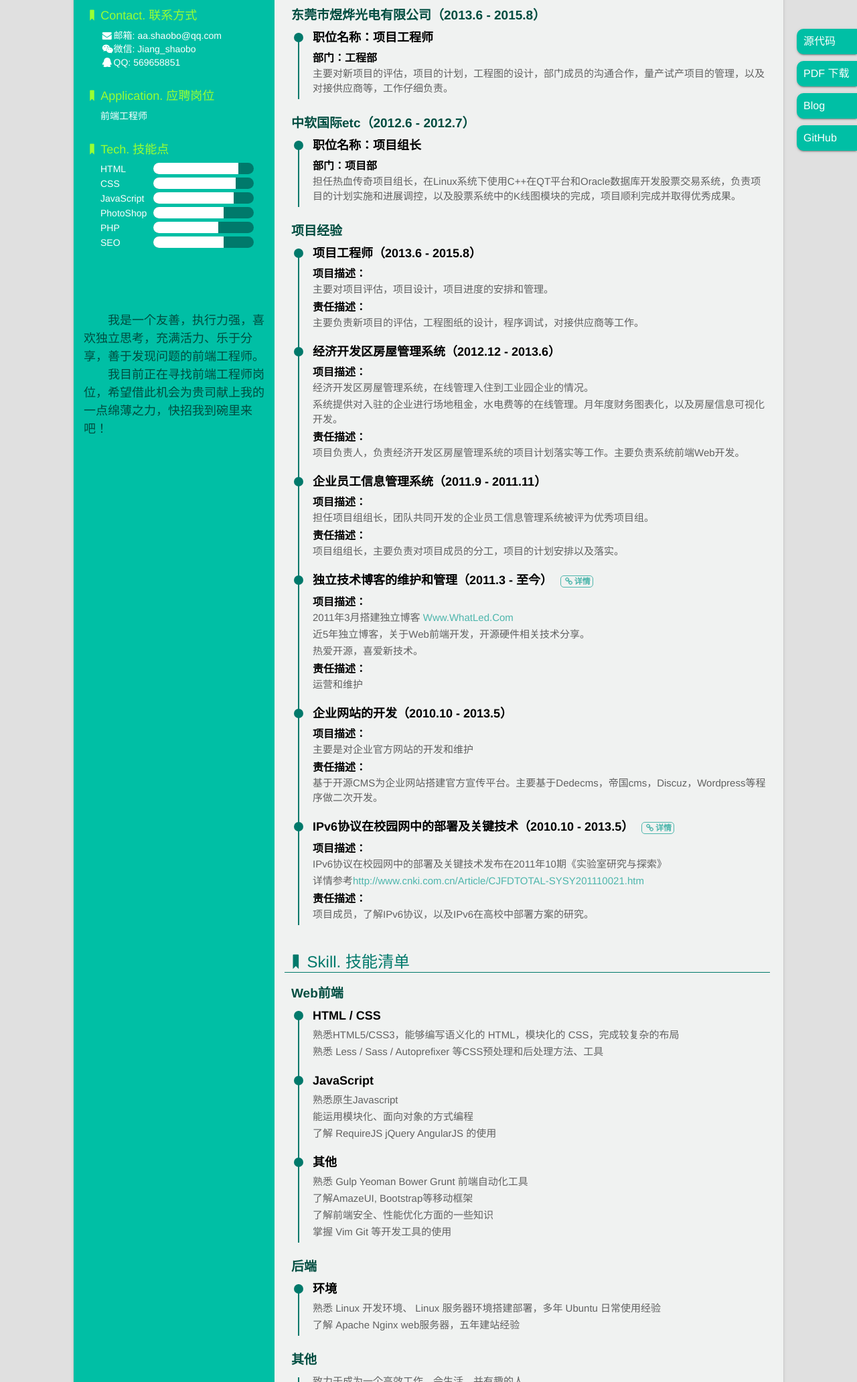
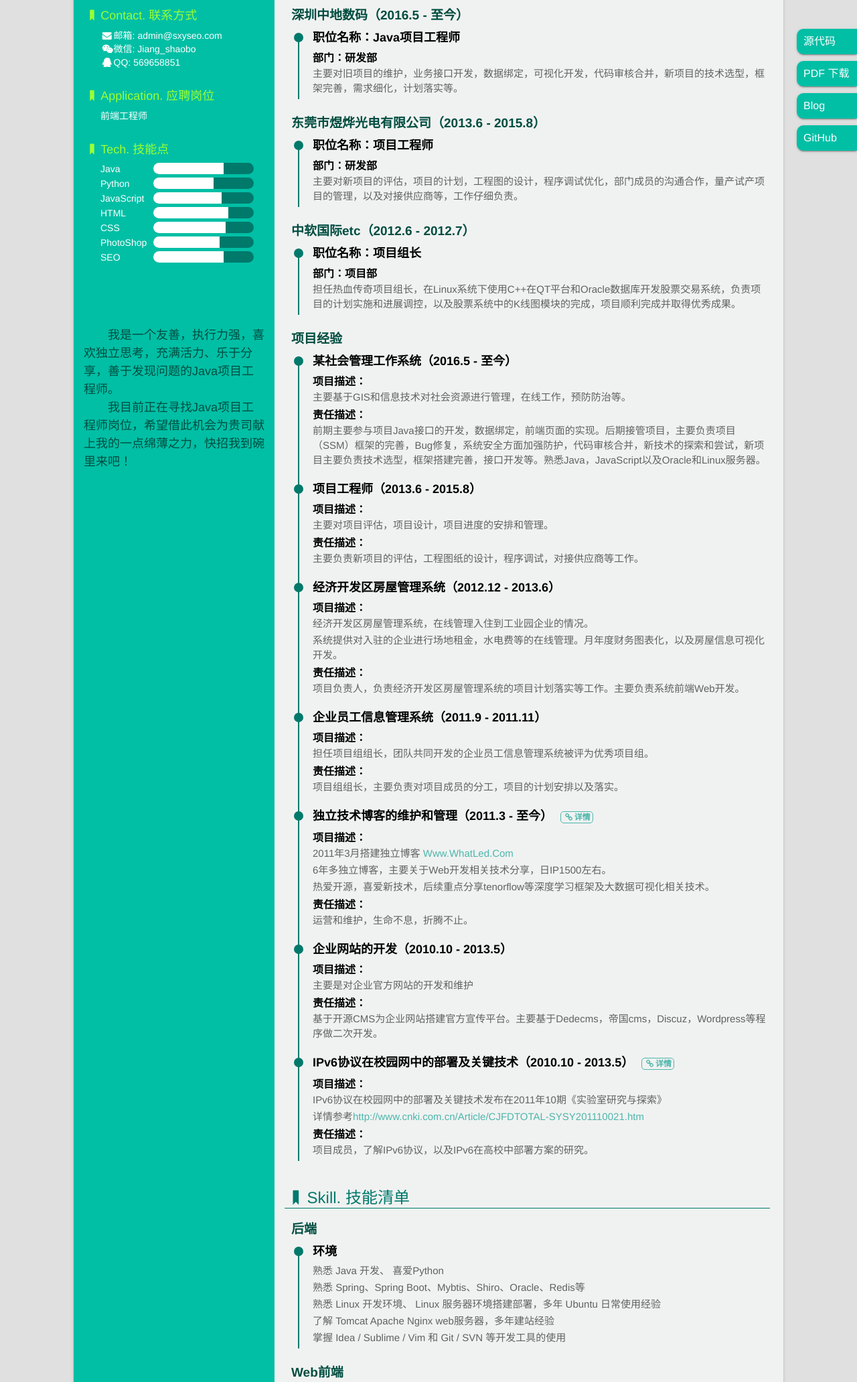
Before and after one commit to sxyseo/Resume, a website: page index.html in a window 1280 px wide. Shown: the part 285-2348 px from the top of the page at 67% size. Drawn offline with Linux system fonts and the light colour scheme.

Commit message:
Java项目工程师2017-08-08

```diff
--- a/index.html
+++ b/index.html
@@ -2,9 +2,9 @@
 <html>
 <head>
     <meta charset="UTF-8">
-    <title>蒋少博的简历</title>
+    <title>蒋少博的简历-Web前端→Java项目工程师→全栈工程师→项目管理</title>
     <meta name="description" content="我是一个友善，执行力强，喜欢独立思考，充满活力、乐于分享，善于发现问题的前端工程师。我目前正在寻找前端工程师岗位，希望借此机会为贵司献上我的一点绵薄之力，快招我到碗里来吧！">
-    <meta name="keywords" content="蒋少博,前端,工作,简历">
+    <meta name="keywords" content="蒋少博,前端,Java,前端工程师,Java工程师,全栈工程师,PMP,项目管理,工作,简历">
     <link rel="shortcut icon" href="favicon.ico">
     <link rel="stylesheet" href="dist/css/style.min.css">
     <link rel="stylesheet" href="dist/css/fontello.min.css">
@@ -41,7 +41,7 @@
             <ul class="side-info">
                 <li class="someRight">
                     <dt><i class="icon-bookmark"></i>Contact. 联系方式</dt>
-                    <dd><i class="icon-mail-alt"></i>邮箱: <a href="mailto:aa.shaobo@qq.com" target="_blank">aa.shaobo@qq.com</a></dd>
+                    <dd><i class="icon-mail-alt"></i>邮箱: <a href="mailto:admin@sxyseo.com" target="_blank">admin@sxyseo.com</a></dd>
                     <dd><i class="icon-wechat"></i>微信: Jiang_shaobo</dd>
                     <dd><i class="icon-qq"></i>QQ: <a href="http://wpa.qq.com/msgrd?v=3&uin=569658851&site=qq&menu=yes" target="_blank">569658851</a></dd>
                 </li>
@@ -52,33 +52,39 @@
                 <li class="skill">
                     <dt><i class="icon-bookmark"></i>Tech. 技能点</dt>
                     <dd>
+                        <div class="skill-name">Java</div>
+                        <div class="skill-bar-wrap">
+                            <div class="skill-bar" style="width: 70%"></div>
+                        </div>
+                    </dd>
+                    <dd>
+                        <div class="skill-name">Python</div>
+                        <div class="skill-bar-wrap">
+                            <div class="skill-bar" style="width: 60%"></div>
+                        </div>
+                    </dd>
+                    <dd>
+                        <div class="skill-name">JavaScript</div>
+                        <div class="skill-bar-wrap">
+                            <div class="skill-bar" style="width: 68%"></div>
+                        </div>
+                    </dd>
+                    <dd>
                         <div class="skill-name">HTML</div>
                         <div class="skill-bar-wrap">
-                            <div class="skill-bar" style="width: 85%"></div>
+                            <div class="skill-bar" style="width: 75%"></div>
                         </div>
                     </dd>
                     <dd>
                         <div class="skill-name">CSS</div>
                         <div class="skill-bar-wrap">
-                            <div class="skill-bar" style="width: 82%"></div>
-                        </div>
-                    </dd>
-                    <dd>
-                        <div class="skill-name">JavaScript</div>
-                        <div class="skill-bar-wrap">
-                            <div class="skill-bar" style="width: 80%"></div>
+                            <div class="skill-bar" style="width: 72%"></div>
                         </div>
                     </dd>
                     <dd>
                         <div class="skill-name">PhotoShop</div>
                         <div class="skill-bar-wrap">
-                            <div class="skill-bar" style="width: 70%"></div>
-                        </div>
-                    </dd>
-                    <dd>
-                        <div class="skill-name">PHP</div>
-                        <div class="skill-bar-wrap">
-                            <div class="skill-bar" style="width: 65%"></div>
+                            <div class="skill-bar" style="width: 66%"></div>
                         </div>
                     </dd>
                     <dd>
@@ -90,8 +96,8 @@
                 </li>
             </ul>
             <div class="note">
-                <p>我是一个友善，执行力强，喜欢独立思考，充满活力、乐于分享，善于发现问题的前端工程师。</p>
-                <p>我目前正在寻找前端工程师岗位，希望借此机会为贵司献上我的一点绵薄之力，快招我到碗里来吧！</p>
+                <p>我是一个友善，执行力强，喜欢独立思考，充满活力、乐于分享，善于发现问题的Java项目工程师。</p>
+                <p>我目前正在寻找Java项目工程师岗位，希望借此机会为贵司献上我的一点绵薄之力，快招我到碗里来吧！</p>
             </div>
         </div>
         <div class="main">
@@ -106,12 +112,20 @@
                 </li>
                 <li>
                     <dt><i class="icon-bookmark"></i>Experience. 项目与工作经验</dt>
+                    <h3>深圳中地数码（2016.5 - 至今）</h3>
+                    <ul class="exp">
+                        <li>
+                            <div class="circle"></div>
+                            <h4>职位名称：Java项目工程师</h4><h5>部门：研发部</h5>
+                            <p>主要对旧项目的维护，业务接口开发，数据绑定，可视化开发，代码审核合并，新项目的技术选型，框架完善，需求细化，计划落实等。</p>
+                        </li>
+                    </ul>
                     <h3>东莞市煜烨光电有限公司（2013.6 - 2015.8）</h3>
                     <ul class="exp">
                         <li>
                             <div class="circle"></div>
-                            <h4>职位名称：项目工程师</h4><h5>部门：工程部</h5>
-                            <p>主要对新项目的评估，项目的计划，工程图的设计，部门成员的沟通合作，量产试产项目的管理，以及对接供应商等，工作仔细负责。</p>
+                            <h4>职位名称：项目工程师</h4><h5>部门：研发部</h5>
+                            <p>主要对新项目的评估，项目的计划，工程图的设计，程序调试优化，部门成员的沟通合作，量产试产项目的管理，以及对接供应商等，工作仔细负责。</p>
                         </li>
                     </ul>
                     <h3>中软国际etc（2012.6 - 2012.7）</h3>
@@ -124,6 +138,16 @@
                     </ul>
                     <h3>项目经验</h3>
                     <ul class="exp">
+                        <li>
+                            <div class="circle"></div>
+                            <h4>
+                                某社会管理工作系统（2016.5 - 至今）
+                            </h4>
+                            <h5>项目描述：</h5>
+                            <p>主要基于GIS和信息技术对社会资源进行管理，在线工作，预防防治等。</p>
+                            <h5>责任描述：</h5>
+                            <p>前期主要参与项目Java接口的开发，数据绑定，前端页面的实现。后期接管项目，主要负责项目（SSM）框架的完善，Bug修复，系统安全方面加强防护，代码审核合并，新技术的探索和尝试，新项目主要负责技术选型，框架搭建完善，接口开发等。熟悉Java，JavaScript以及Oracle和Linux服务器。</p>
+                        </li>
                         <li>
                             <div class="circle"></div>
                             <h4>
@@ -163,10 +187,10 @@
                             </h4>
                             <h5>项目描述：</h5>
                             <p>2011年3月搭建独立博客 <a href="http://www.whatled.com">Www.WhatLed.Com</a></p>
-                            <p>近5年独立博客，关于Web前端开发，开源硬件相关技术分享。</p>
-                            <p>热爱开源，喜爱新技术。</p>
+                            <p>6年多独立博客，主要关于Web开发相关技术分享，日IP1500左右。</p>
+                            <p>热爱开源，喜爱新技术，后续重点分享tenorflow等深度学习框架及大数据可视化相关技术。</p>
                             <h5>责任描述：</h5>
-                            <p>运营和维护</p>
+                            <p>运营和维护，生命不息，折腾不止。</p>
                         </li>
                         <li>
                             <div class="circle"></div>
@@ -194,37 +218,34 @@
                 </li>
                 <li>
                     <dt><i class="icon-bookmark"></i>Skill. 技能清单</dt>
-                    <h3>Web前端</h3>
-                    <ul class="exp">
-                        <li>
-                            <div class="circle"></div>
-                            <h4>HTML / CSS</h4>
-                            <p>熟悉HTML5/CSS3，能够编写语义化的 HTML，模块化的 CSS，完成较复杂的布局</p>
-                            <p>熟悉 Less / Sass / Autoprefixer 等CSS预处理和后处理方法、工具</p>
-                        </li>
-                        <li>
-                            <div class="circle"></div>
-                            <h4>JavaScript</h4>
-                            <p>熟悉原生Javascript</p>
-                            <p>能运用模块化、面向对象的方式编程</p>
-                            <p>了解 RequireJS jQuery AngularJS 的使用</p>
-                        </li>
-                        <li>
-                            <div class="circle"></div>
-                            <h4>其他</h4>
-                            <p>熟悉 Gulp Yeoman Bower Grunt 前端自动化工具</p>
-                            <p>了解AmazeUI, Bootstrap等移动框架</p>
-                            <p>了解前端安全、性能优化方面的一些知识</p>
-                            <p>掌握 Vim Git 等开发工具的使用</p>
-                        </li>
-                    </ul>
                     <h3>后端</h3>
                     <ul class="exp">
                         <li>
                             <div class="circle"></div>
                             <h4>环境</h4>
+                            <p>熟悉 Java 开发、 喜爱Python</p>
+                            <p>熟悉 Spring、Spring Boot、Mybtis、Shiro、Oracle、Redis等</p>
                             <p>熟悉 Linux 开发环境、 Linux 服务器环境搭建部署，多年 Ubuntu 日常使用经验</p>
-                            <p>了解 Apache Nginx web服务器，五年建站经验</p>
+                            <p>了解 Tomcat Apache Nginx web服务器，多年建站经验</p>
+                            <p>掌握 Idea / Sublime / Vim 和 Git / SVN 等开发工具的使用</p>
+                        </li>
+                    </ul>
+                    <h3>Web前端</h3>
+                    <ul class="exp">
+                        <li>
+                            <div class="circle"></div>
+                            <h4>HTML / CSS / JavaScript</h4>
+                            <p>熟悉HTML5/CSS3，能够编写语义化的 HTML，模块化的 CSS，完成较复杂的布局</p>
+                            <p>熟悉 Less / Sass / Autoprefixer 等CSS预处理和后处理方法、工具</p>
+                            <p>熟悉原生Javascript，了解Node.js，能运用模块化、面向对象的方式编程</p>
+                            <p>熟悉 Yarn Gulp Yeoman Bower Grunt 前端自动化工具</p>
+                            <p>了解Vue, React, React Native, AngularJS等框架</p>
+                            <p>了解前端安全、性能优化方面的一些知识</p>
+                        </li>
+                        <li>
+                            <div class="circle"></div>
+                            <h4>其他</h4>
+                            <p>正在考PMP证书，在向全栈工程师努力。</p>
                         </li>
                     </ul>
                     <h3>其他</h3>
@@ -238,7 +259,7 @@
         </div>
     </div>
     <footer>
-        <p>Theme by <a href="http://www.whatled.com/cv/" target="_blank">WhatLed</a>. Made with <i class="icon-heart throb" style="color: #d43f57;"></i> by WhatLed. 最后更新于2016年3月30日</p>
+        <p>Theme by <a href="http://www.whatled.com/cv/" target="_blank">WhatLed</a>. Made with <i class="icon-heart throb" style="color: #d43f57;"></i> by WhatLed. 最后更新于2017年8月8日</p>
     </footer>
 </body>
 </html>
```
